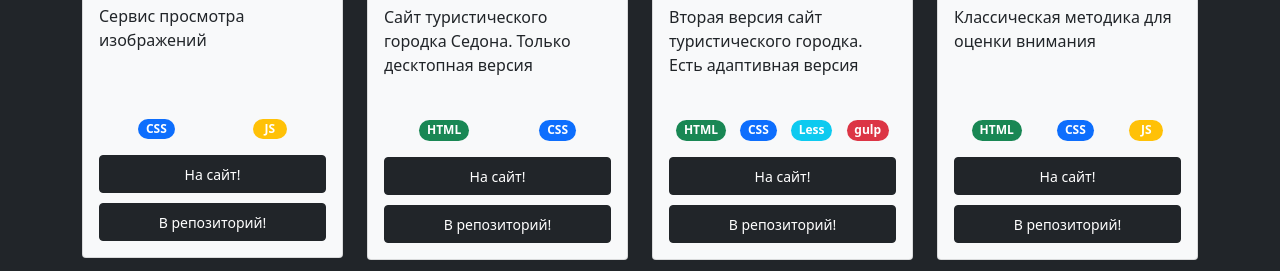
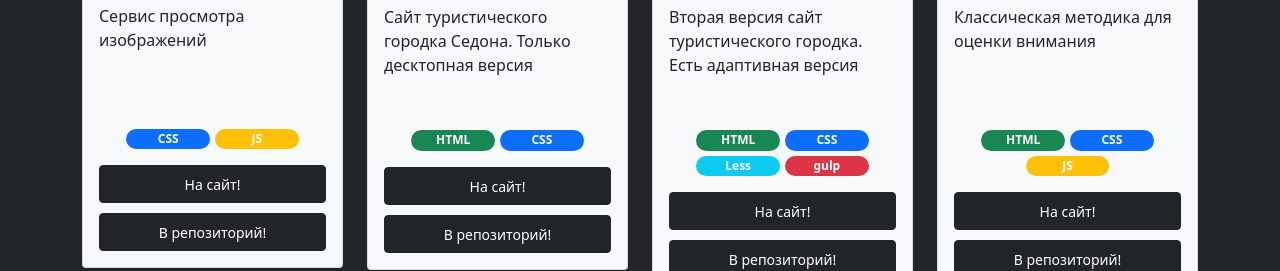
Before and after one commit to elizernem/portfolio, a website: page pug/index.pug in a window 1280 px wide. Shown: the part 439-710 px from the top of the page. Drawn offline with nearby package versions, Linux system fonts and the light colour scheme; files that its build step writes are made by us from their sources; files whose address does not match are found by name.

Commit message:
fix: location of badges, change flex to grid

```diff
--- a/pug/card.pug
+++ b/pug/card.pug
@@ -7,11 +7,12 @@ mixin article(data)
                     img.card-img-top(src=name.src alt=name.alt)
                 .card-body
                     .card-title.h4= name.title
-                    .card-text.mb-0(style='min-height: 115px;')= name.text
-                    .mb-3.d-flex.justify-content-around
+                    .card-text.mb-0(style='min-height: 125px;')= name.text
+                    //- .mb-3.d-flex.justify-content-around(style='flex-wrap: wrap;')
+                    .row.justify-content-center(style='grid-gap: 5px;')
                         each item in name.badges
-                            span.rounded-pill.badge(class=item.bg style='min-width: 34px;')= item.title
-                    .d-flex.flex-column(style="gap: 10px;")
+                            span.col-4.rounded-pill.badge(class=item.bg style='min-width: 34px;')= item.title
+                    .d-flex.flex-column.mt-3(style="gap: 10px;")
                         mixin button(text, url)
                             a.btn.btn-dark(href=url target="_blank" role="button")
                                 small= text
```
Also changed, not shown: index.html.
